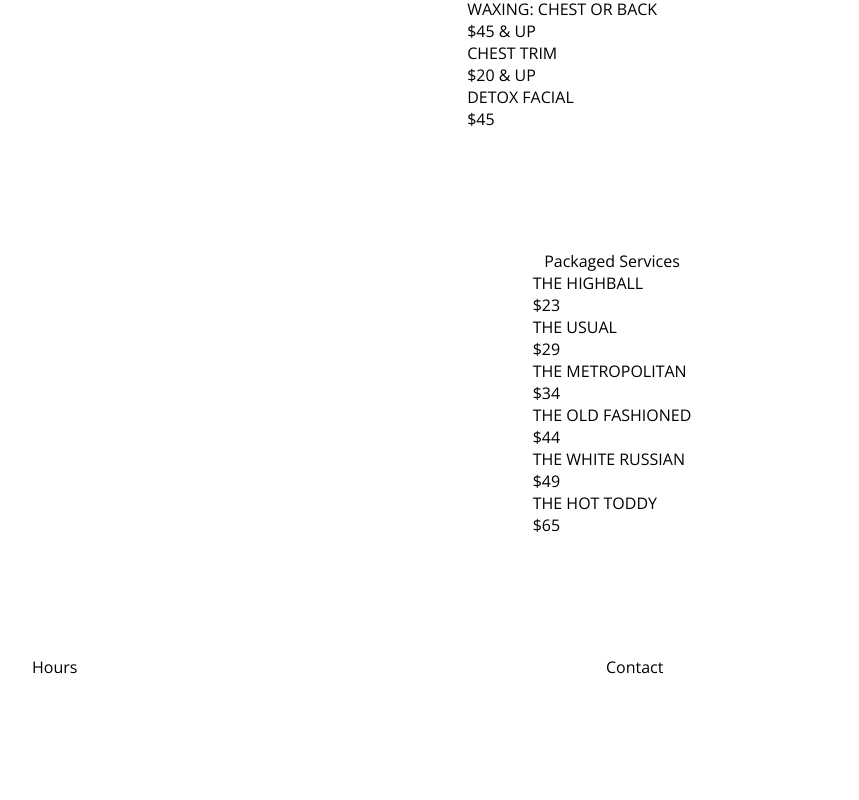
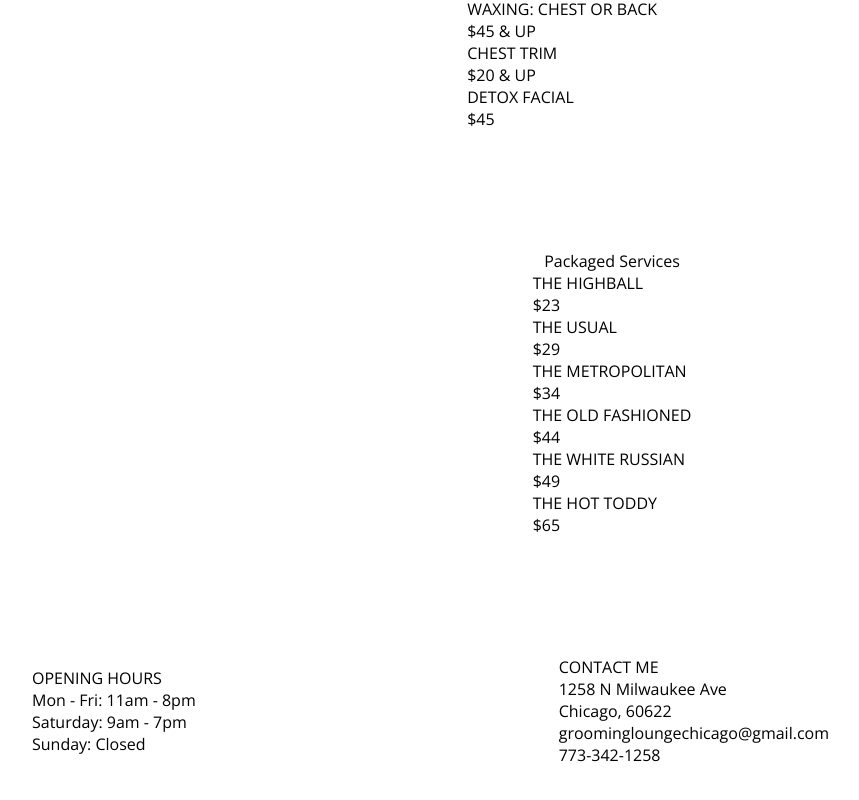
Before and after one commit to jmazrimas/blackpanther, a React (Create React App) app: page / in a window 1280 px wide. Shown: the part 1679-2479 px from the top of the page, without its empty margins (28-887 px from the left). Before the commit the page ends 2417 px from the top, so only its background shows below. Built offline with nearby package versions, Linux system fonts and the light colour scheme.

Commit message:
add basic layout for hours/contact

```diff
--- a/src/components/Contact.jsx
+++ b/src/components/Contact.jsx
@@ -4,12 +4,19 @@ class Contact extends Component {
   render() {
     return (
       <div className="contact">
-        <div className="content con-padded flex center-center hours-contact">
+        <div className="content con-padded flex hours-contact">
           <div>
-            Hours
+            <div>OPENING HOURS</div>
+            <div>Mon - Fri: 11am - 8pm</div>
+            <div>Saturday: 9am - 7pm</div>
+            <div>Sunday: Closed</div>
           </div>
           <div>
-            Contact
+            <div>CONTACT ME</div>
+            <div>1258 N Milwaukee Ave</div>
+            <div>Chicago, 60622</div>
+            <div>groomingloungechicago@gmail.com</div>
+            <div>773-342-1258</div>
           </div>
         </div>
       </div>
--- a/src/styles/App.css
+++ b/src/styles/App.css
@@ -1,5 +1,8 @@
-.hours-contact > div {
-  flex-grow: 1; }
+.hours-contact {
+  align-items: center;
+  justify-content: flex-start; }
+  .hours-contact > div {
+    flex-grow: 1; }
 
 .app-header {
   background: url(../images/header-background.jpg) no-repeat center center fixed;
--- a/src/styles/_contact.scss
+++ b/src/styles/_contact.scss
@@ -3,6 +3,8 @@
 }
 
 .hours-contact {
+  align-items: center;
+  justify-content: flex-start;
   >div {
     flex-grow: 1;
   }
```
